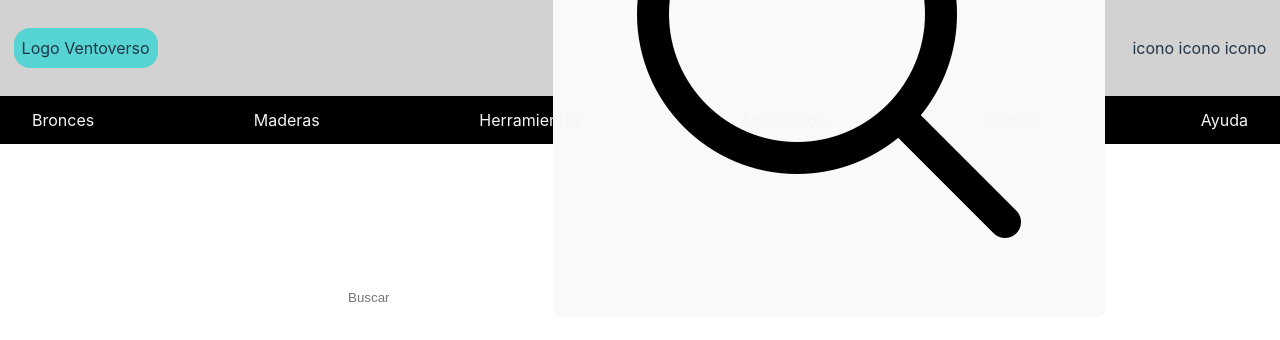
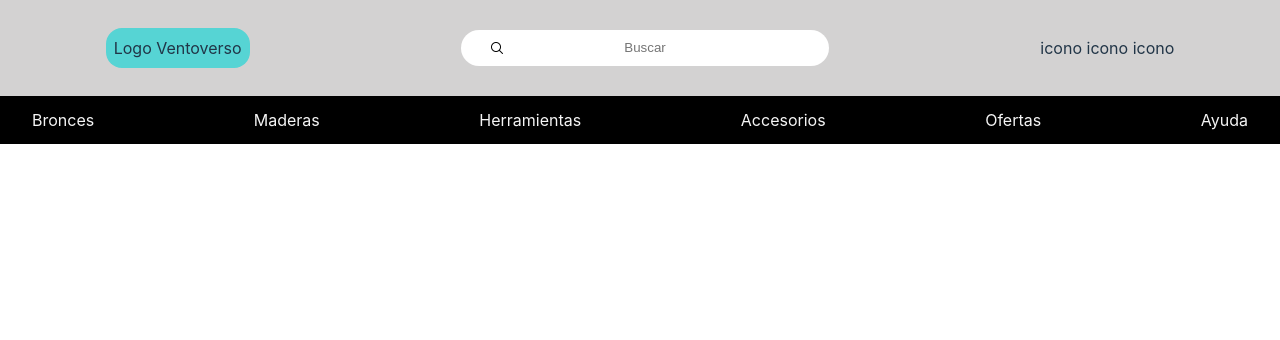
Before and after one commit to jrivas0710/Ventoverso, a React (Vite) app: page / in a window 1280 px wide. Shown: the top 340 px of the page. Built offline with nearby package versions, Linux system fonts and the light colour scheme.

Commit message:
inserte lupa en el buscador y le di estilo

```diff
--- a/src/App.css
+++ b/src/App.css
@@ -22,8 +22,6 @@ html {
    'footer';
   }
 
-
-
   /* este es mi header, le asigne una grid area dentro de mi contenedor grid */
   .header-grid{
    grid-area: header;
@@ -33,10 +31,9 @@ html {
     background-color: rgb(211, 210, 210);
     height: 6rem;
     align-items: center;
+    position: relative;
 
   }
-
-
 
   .header-flex, .categories-flex{
    display: flex;
@@ -54,6 +51,7 @@ html {
    color: whitesmoke;
    height: 3rem;
    align-items: center;
+
   }
 
   .logo-header{
@@ -68,5 +66,29 @@ html {
     width: 23rem;
     border: none;
     text-align: center;
+   }
+
+  .filter-button{
+    position: absolute;
+    cursor: pointer;
+    top: 30.8%;
+    right: 60%;
+    height: 2.3rem;
+    width: 2.7rem;
+    border-radius: 3rem;
+    background-color: rgb(0,0,0,0)
+
+
+
+
+
+
 
   }
+
+  .filter-icon {
+    height: 1rem;
+    width: 1rem;
+    align-items: center;
+
+  }
--- a/src/App.jsx
+++ b/src/App.jsx
@@ -21,7 +21,7 @@ export const Header= () => {
 
           <div>
             <input type="text" className='filter' placeholder='Buscar'/>
-            <button><img src="/images/lupa.png" alt="filter" /></button>
+            <button className='filter-button'><img src="/images/lupa.png" alt="filter" className='filter-icon' /></button>
           </div>
 
 
```
